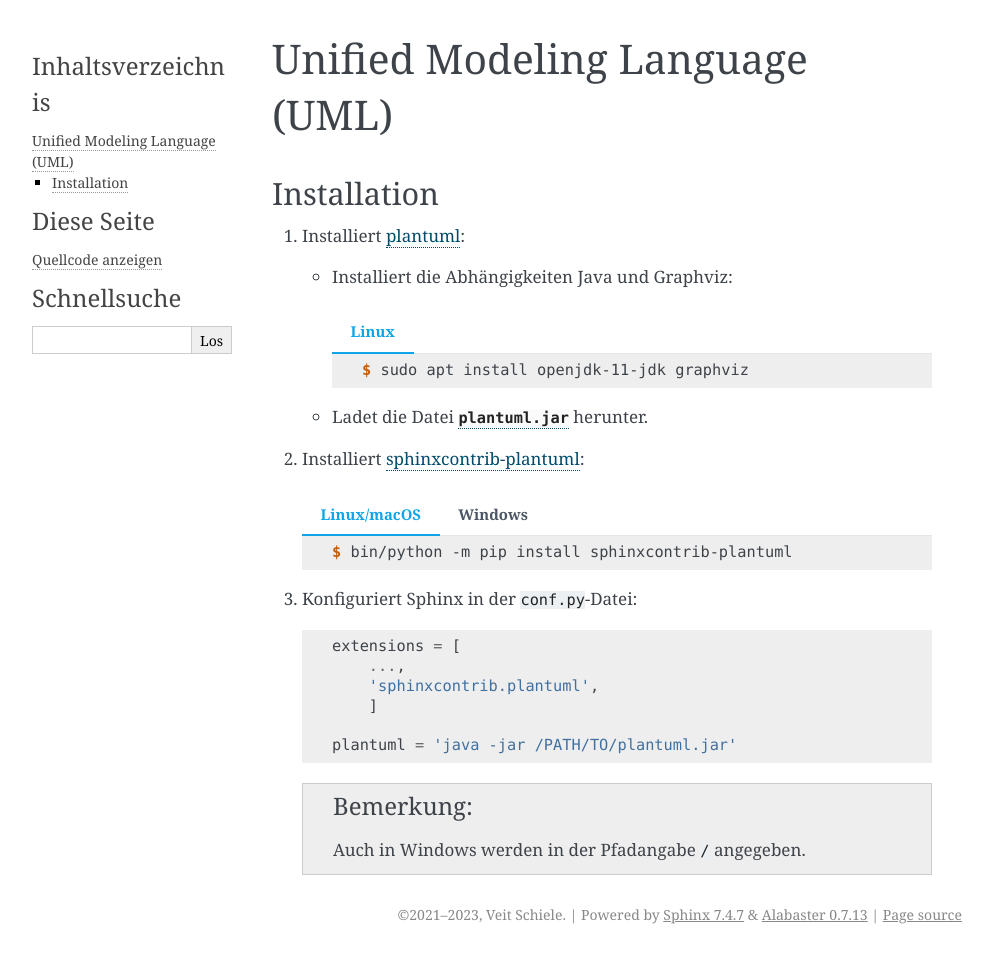
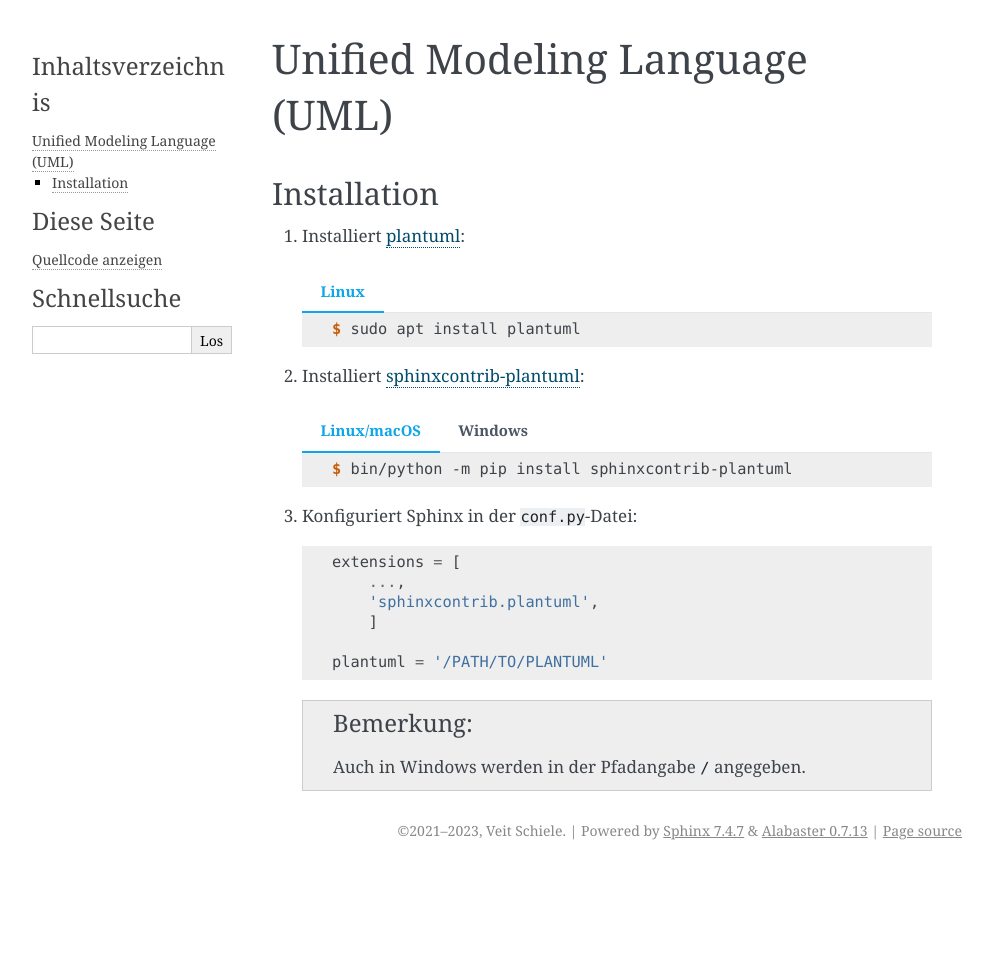
Before and after one commit to veit/python-basics-tutorial-de, a Sphinx documentation site: the page built from docs/document/uml/index.rst, in a window 1280 px wide. Shown: the whole page, without its empty margins (148-1141 px from the left). Built offline with Sphinx 7.4.7, drawn with Linux system fonts in a browser that asks for light colours; pages that are not in the unit, such as notebooks, are missing from menus; after the commit the page ends 900 px from its top, so only the background shows below that.

Commit message:
:memo: Simplify plantuml install on linux

```diff
--- a/docs/document/uml/index.rst
+++ b/docs/document/uml/index.rst
@@ -6,17 +6,11 @@
 
 #. Installiert `plantuml <https://plantuml.com/starting>`_:
 
-   * Installiert die Abhängigkeiten Java und Graphviz:
+   .. tab:: Linux
 
-     .. tab:: Linux
+       .. code-block:: console
 
-        .. code-block:: console
-
-           $ sudo apt install openjdk-11-jdk graphviz
-
-   * Ladet die Datei :download:`plantuml.jar
-     <http://sourceforge.net/projects/plantuml/files/plantuml.jar/download>`
-     herunter.
+         $ sudo apt install plantuml
 
 #. Installiert `sphinxcontrib-plantuml
    <https://pypi.org/project/sphinxcontrib-plantuml/>`_:
@@ -42,7 +36,7 @@
         'sphinxcontrib.plantuml',
         ]
 
-    plantuml = 'java -jar /PATH/TO/plantuml.jar'
+    plantuml = '/PATH/TO/PLANTUML'
 
    .. note::
       Auch in Windows werden in der Pfadangabe ``/`` angegeben.
```
